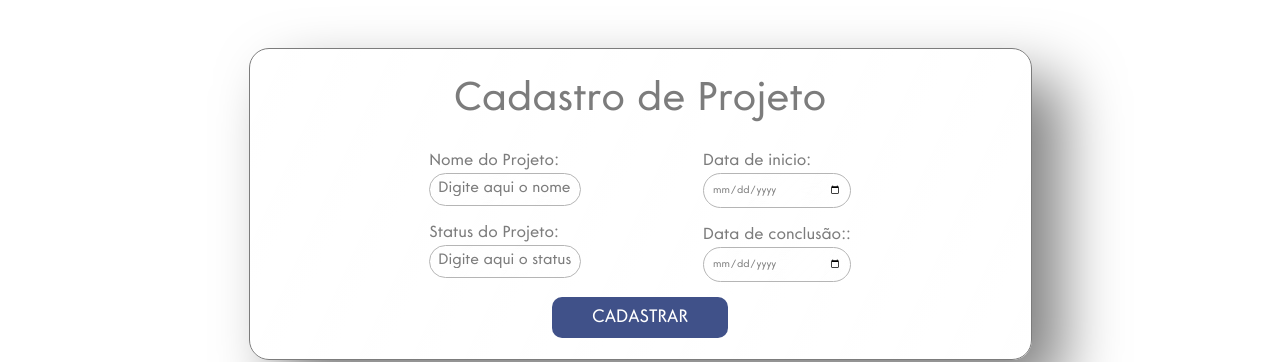
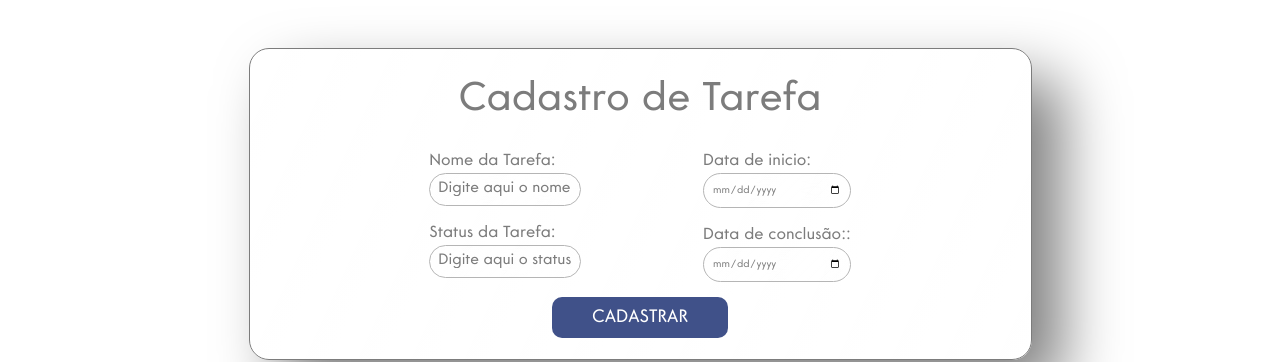
Before and after one commit to MamukaSenai/React-Mamuka, a React (Vite) app: page /cadastro/tarefa in a window 1280 px wide. Shown: the part 144-506 px from the top of the page. Built offline with nearby package versions, Linux system fonts and the light colour scheme.

Commit message:
Tentado conserta o erro 415 no criarProjetos e criarTarefas

```diff
--- a/src/components/CardProjeto/index.tsx
+++ b/src/components/CardProjeto/index.tsx
@@ -5,14 +5,13 @@ export default function CardProjeto(props: any) {
     return (
         <div className="projeto">
             <div className="grupo_projetos">
-                {/* <img src= {"http://localhost:3000/static/" + props.foto} alt="" /> */}
                 <div className="contato_dev">
                     <Link className="contato_dev_nome" to={"/projetos/" + props.id} >{props.nomeProjeto}</Link>
-                    {/* <h3>{ props.nome }</h3> */}
                     <p>Status do Projeto: {props.statusProjeto}</p>
-                    <p>Data de Inicio: {props.dataInicio}</p>
-                    <p>Data de Conclusão: {props.dataConclusao}</p>
                     <p>Nome do responsavel: {props.responsavel}</p>
+                    {/*<p>Data de Inicio: {props.dataInicio}</p>
+                    <p>Data de Conclusão: {props.dataConclusao}</p>*/}
+
                 </div>
             </div>
         </div>
--- a/src/components/CardTarefa/index.tsx
+++ b/src/components/CardTarefa/index.tsx
@@ -1,17 +1,15 @@
 import { Link } from "react-router-dom"
 import "./style.css"
 
-export default function CardProjeto(props: any) {
+export default function CardTarefa(props: any) {
     return (
         <div className="tarefa">
             <div className="grupo_tarefas">
-                {/* <img src= {"http://localhost:3000/static/" + props.foto} alt="" /> */}
                 <div className="contato_dev">
                     <Link className="contato_dev_nome" to={"/tarefas/" + props.id} >{props.nomeTarefa}</Link>
-                    {/* <h3>{ props.nome }</h3> */}
                     <p>Status da Tarefa: {props.statusTarefa}</p>
-                    <p>Data de Inicio: {props.dataInicio}</p>
-                    <p>Data de Conclusão: {props.dataConclusao}</p>
+                    {/*<p>Data de Inicio: {props.dataInicio}</p>
+                    <p>Data de Conclusão: {props.dataConclusao}</p>*/}
                 </div>
             </div>
         </div>
--- a/src/pages/Administrador/CadastroProjeto/index.tsx
+++ b/src/pages/Administrador/CadastroProjeto/index.tsx
@@ -31,11 +31,11 @@ export default function CadastroProjeto(props: any) {
         //A chave da função do append() precisa ser o mesmo nome_projeto do atributo que api retorna
 
 
-        formData.append("nome_projeto", nomeProjeto);
-        formData.append("status_projeto", statusProjeto);
+        formData.append("nomeProjeto", nomeProjeto);
+        formData.append("statusProjeto", statusProjeto);
 
         formData.append("dataInicio", dataInicio);
-        formData.append("data_conclusao", dataConclusao);
+        formData.append("dataConclusao", dataConclusao);
         formData.append("responsavel", responsavel);
 
 
@@ -63,20 +63,20 @@ export default function CadastroProjeto(props: any) {
 
                             <div className="card_form">
                                     <div className="cad_box_input">
-                                        <label htmlFor="nome_projeto">Nome do Projeto:</label>
+                                        <label htmlFor="nomeProjeto">Nome do Projeto:</label>
                                         <input
                                             type="text"
-                                            id="nome_projeto"
+                                            id="nomeProjeto"
                                             onChange={(event) => { setNomeProjeto(event.target.value) }}
                                             placeholder="Digite aqui o nome do projeto:"
                                             required
                                         />
                                     </div>
                                     <div className="cad_box_input">
-                                        <label htmlFor="status_projeto">Status do Projeto:</label>
+                                        <label htmlFor="statusProjeto">Status do Projeto:</label>
                                         <input
                                             type="text"
-                                            id="status_projeto"
+                                            id="statusProjeto"
                                             onChange={(event) => { setStatusProjeto(event.target.value) }}
                                             placeholder="Digite aqui o status do projeto:"
                                             required
@@ -86,20 +86,20 @@ export default function CadastroProjeto(props: any) {
 
                             <div className="card_form">
                                     <div className="cad_box_input">
-                                        <label htmlFor="data_inicio">Data de inicio:</label>
+                                        <label htmlFor="dataInicio">Data de inicio:</label>
                                         <input
                                             type="date"
-                                            id="data_inicio"
+                                            id="dataInicio"
                                             onChange={(event) => { setDataInicio(event.target.value) }}
                                             placeholder="Digite a data de inicio:"
                                             required
                                         />
                                     </div>
                                     <div className="cad_box_input">
-                                        <label htmlFor="data_conclusao">Data de conclusão::</label>
+                                        <label htmlFor="dataConclusao">Data de conclusão::</label>
                                         <input
                                             type="date"
-                                            id="data_conclusao"
+                                            id="dataConclusao"
                                             onChange={(event) => { setDataConclusao(event.target.value) }}
                                             placeholder="Digite data de conclusão:"
                                             required
--- a/src/pages/Administrador/CadastroTarefa/index.tsx
+++ b/src/pages/Administrador/CadastroTarefa/index.tsx
@@ -33,7 +33,7 @@ export default function CadastroProjeto(props: any) {
         formData.append("nome_tarefa", nome_tarefa);
         formData.append("status_tarefa", status_tarefa);
 
-        formData.append("dataNascimento", data_inicio);
+        formData.append("data_inicio", data_inicio);
         formData.append("data_conclusao", data_conclusao);
 
 
@@ -54,14 +54,14 @@ export default function CadastroProjeto(props: any) {
         <main className="main_cadastro">
             <div className="container_cad">
                 <div className="cad_conteudo">
-                    <h1>Cadastro de Projeto</h1>
+                    <h1>Cadastro de Tarefa</h1>
                     <hr />
                     <form onSubmit={cadastrarProjeto} className="cad_formulario" method="POST">
                         <div className="card_box_org">
 
                             <div className="card_form">
                                     <div className="cad_box_input">
-                                        <label htmlFor="nome_tarefa">Nome do Projeto:</label>
+                                        <label htmlFor="nome_tarefa">Nome da Tarefa:</label>
                                         <input
                                             type="text"
                                             id="nome_tarefa"
@@ -71,7 +71,7 @@ export default function CadastroProjeto(props: any) {
                                         />
                                     </div>
                                     <div className="cad_box_input">
-                                        <label htmlFor="status_tarefa">Status do Projeto:</label>
+                                        <label htmlFor="status_tarefa">Status da Tarefa:</label>
                                         <input
                                             type="text"
                                             id="status_tarefa"
--- a/src/pages/Administrador/Home/index.tsx
+++ b/src/pages/Administrador/Home/index.tsx
@@ -23,7 +23,7 @@ function Home() {
         <div className="conteudo">
                 <div className="cadastro">
                     <img src={Cadastro} alt="cadastro" />
-                        <Link to="admpessoais" className="button">
+                        <Link to="cadastro/usuario" className="button">
                           {/* <a href="#" className="button">
                             {" "}
                             Cadastre os usuários
@@ -35,7 +35,7 @@ function Home() {
 
                 <div className="consulta">
                     <img src={Consulta} alt="consulta" />
-                        <Link to="admconsulta" className="button">
+                        <Link to="listadevs" className="button">
                           {/* <a href="" className="button">
                             {" "}
                             Consulte usuários cadastrados
```
